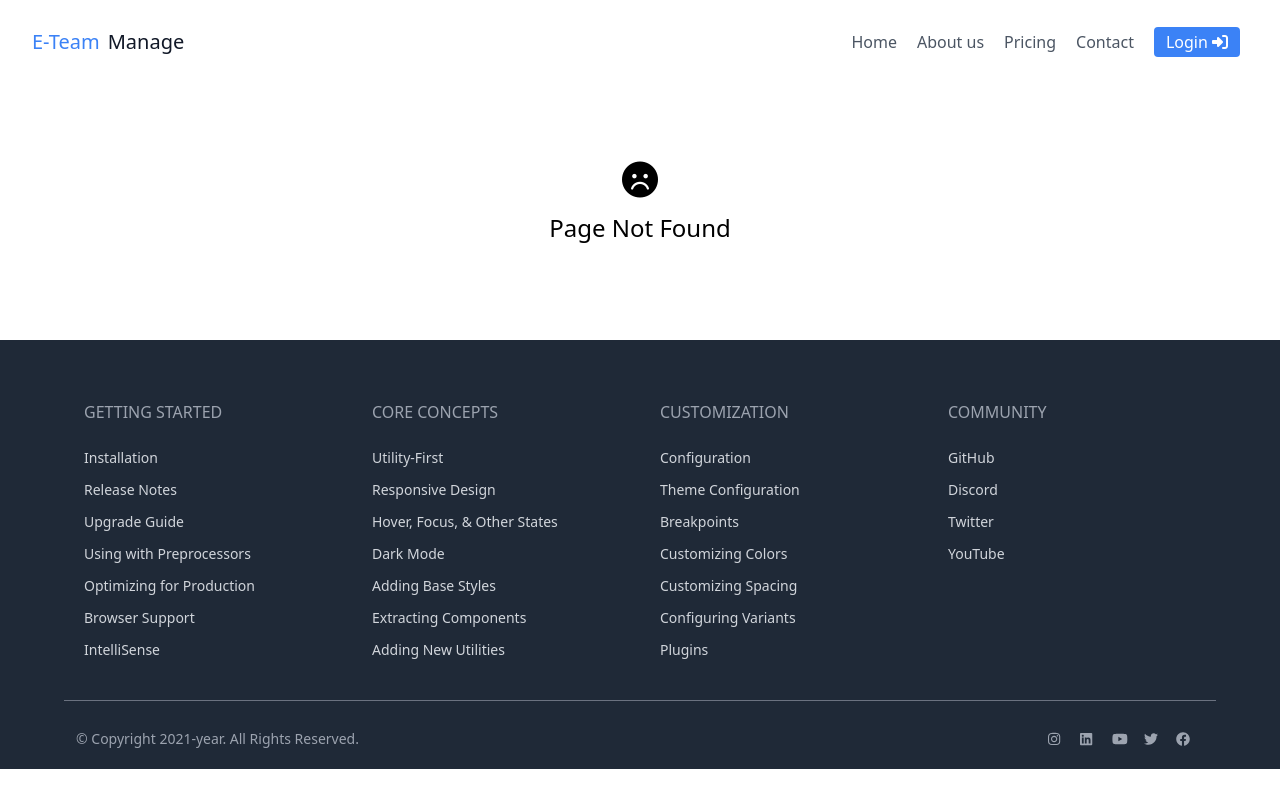
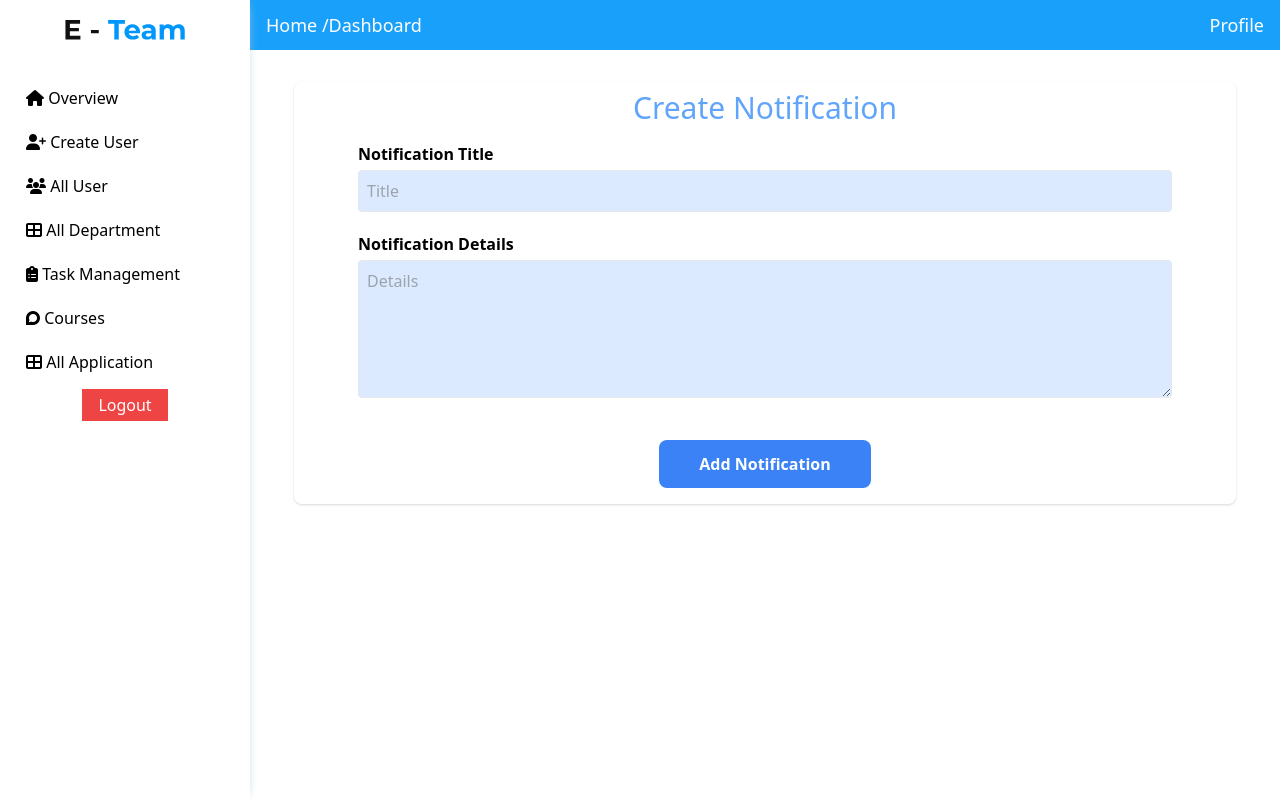
Before and after one commit to web-shoharab-pk/E-Team, a React (Create React App) app: page /create-notification in a window 1280 px wide. Built offline with nearby package versions, Linux system fonts and the light colour scheme.

Commit message:
design change on registration, login, conatact pages

```diff
--- a/package.json
+++ b/package.json
@@ -42,6 +42,7 @@
     "reactstrap": "^8.9.0",
     "slick-carousel": "^1.8.1",
     "styled-components": "^5.3.0",
+    "sweetalert": "^2.1.2",
     "tslib": "^2.3.1",
     "typescript": "^4.1.2",
     "ui-progress-circle": "^1.1.0",
@@ -80,6 +81,7 @@
     "@types/uuid": "^8.3.1",
     "autoprefixer": "^9.8.6",
     "postcss": "^7.0.36",
-    "tailwindcss": "npm:@tailwindcss/postcss7-compat@^2.2.4"
+    "tailwindcss": "npm:@tailwindcss/postcss7-compat@^2.2.4",
+    "webpack-merge": "^5.8.0"
   }
 }
--- a/src/App.tsx
+++ b/src/App.tsx
@@ -64,6 +64,7 @@ import AddTask from "./components/AllCourse/AddTask/AddTask";
 import UserManagement from "./components/UserManagement/UserManagement";
 import DepartmentManagement from "./components/DepartmentManagement/DepartmentManagement";
 import ApplicationManagement from "./components/ApplicationManagement/ApplicationManagement";
+import CreateNotification from "./components/Notifications/CreateNotification";
 
 const App = () => {
   const [userData, setUserData] = useState({
@@ -129,6 +130,11 @@ const App = () => {
             <Route path="/allIdea">
               <Dashboard>
                 <AllIdea />
+              </Dashboard>
+            </Route>
+            <Route path="/create-notification">
+              <Dashboard>
+                <CreateNotification />
               </Dashboard>
             </Route>
             <PrivateRoute path="/all-courses">
--- a/src/components/Authentication/LoginCompany/LoginCompany.tsx
+++ b/src/components/Authentication/LoginCompany/LoginCompany.tsx
@@ -1,69 +1,85 @@
-import React, { useState, useContext } from 'react';
-import { Link, Redirect, useHistory, useLocation } from 'react-router-dom';
-import { UserDataContext } from '../../../Contexts/UserDataContext';
-import { db, loginComapny, saveToLS } from '../loginmanager';
+import React, { useState, useContext } from "react";
+import { Link, Redirect, useHistory, useLocation } from "react-router-dom";
+import { UserDataContext } from "../../../Contexts/UserDataContext";
+import { db, loginComapny, saveToLS } from "../loginmanager";
 
 const LoginCompany = () => {
   const { userData, setUserData } = useContext(UserDataContext);
-    const [email, setEmail] = useState('');
-    const [password, setPassword] = useState('');
-    const [errorMessage, setErrorMessage] = useState({ error: false, message: '' });
+  const [email, setEmail] = useState("");
+  const [password, setPassword] = useState("");
+  const [errorMessage, setErrorMessage] = useState({
+    error: false,
+    message: "",
+  });
 
   const history = useHistory();
   const location = useLocation();
-    let { from }:any = location.state || { from: { pathname: "/" } };
+  let { from }: any = location.state || { from: { pathname: "/" } };
 
   const handleOnChange = (event: any) => {
     const target = event.target;
-        const emailRegEx = /^[a-zA-Z0-9._]{3,}[@]{1}[a-zA-Z]{3,}[.]{1}[a-zA-Z.]{2,6}$/;
+    const emailRegEx =
+      /^[a-zA-Z0-9._]{3,}[@]{1}[a-zA-Z]{3,}[.]{1}[a-zA-Z.]{2,6}$/;
 
     // For removing error
     setErrorMessage({ error: false, message: "" });
 
     // For email state update
-        if (target.name === "email" &&
-            target.value !== '' &&
-            emailRegEx.test(target.value)) {
-            setEmail(target.value)
-        }
-        else if (target.name === "email" &&
-            !emailRegEx.test(target.value)) {
+    if (
+      target.name === "email" &&
+      target.value !== "" &&
+      emailRegEx.test(target.value)
+    ) {
+      setEmail(target.value);
+    } else if (target.name === "email" && !emailRegEx.test(target.value)) {
       setErrorMessage({ error: true, message: "Invaid Email Address" });
-            setEmail('')
+      setEmail("");
     }
 
     // For password state update
-        if (target.name === "password" &&
-            target.value !== '' &&
-            target.value.length >= 8) {
-            setPassword(target.value)
-        } else if (target.name === "password" &&
-            target.value.length <= 8) {
-            setErrorMessage({ error: true, message: "Password must be at least 8 character!" });
-            setPassword("")
+    if (
+      target.name === "password" &&
+      target.value !== "" &&
+      target.value.length >= 8
+    ) {
+      setPassword(target.value);
+    } else if (target.name === "password" && target.value.length <= 8) {
+      setErrorMessage({
+        error: true,
+        message: "Password must be at least 8 character!",
+      });
+      setPassword("");
     }
-    }
+  };
 
   // company data
   const getCompanyInfo = (companyId: string) => {
-        return db.collection('companies').doc(companyId).get().then((info) => {
-            return info.data()
+    return db
+      .collection("companies")
+      .doc(companyId)
+      .get()
+      .then((info) => {
+        return info.data();
       })
       .catch((error) => {
         console.log(error);
-
-            })
-    }
+      });
+  };
 
   const handleCompanyLogin = () => {
     if (email && password) {
-            loginComapny(email, password)
-                .then((data: any) => {
+      loginComapny(email, password).then((data: any) => {
         if (!data.message) {
           // For getting data form database
-                        db.collection('users').doc(data?.id).get().then(user => {
+          db.collection("users")
+            .doc(data?.id)
+            .get()
+            .then((user) => {
               if (!user?.exists) {
-                                setErrorMessage({ error: true, message: 'No active user registered with this email address!' })
+                setErrorMessage({
+                  error: true,
+                  message: "No active user registered with this email address!",
+                });
               } else {
                 const userInfo = user.data();
                 getCompanyInfo(userInfo?.co_id).then((companyInfo) => {
@@ -76,80 +92,101 @@ const LoginCompany = () => {
                     email: userInfo?.email,
                     role: userInfo?.role,
                     created_at: userInfo?.created_at,
-                                        updated_at: userInfo?.updated_at
-                                    }
+                    updated_at: userInfo?.updated_at,
+                  };
                   console.log(companyInfo);
                   console.log(newObj);
 
                   setUserData(newObj);
-                                    saveToLS('token', { user: newObj });
-                                    setErrorMessage({ error: false, message: '' })
+                  saveToLS("token", { user: newObj });
+                  setErrorMessage({ error: false, message: "" });
                   history.replace(from);
-                                })
+                });
               }
             });
         } else {
-                        setErrorMessage({ error: true, message: data.message })
+          setErrorMessage({ error: true, message: data.message });
         }
-                })
-
+      });
     } else {
-            setErrorMessage({ error: true, message: "Email or password field must not be empty or invalid format!" })
+      setErrorMessage({
+        error: true,
+        message: "Email or password field must not be empty or invalid format!",
+      });
     }
-    }
+  };
 
   return (
     <section className="text-gray-600 body-font relative">
       {
         // for redirect if the user already loggedin
-                userData?.isSignedIn &&
-                <Redirect to={from} />
+        userData?.isSignedIn && <Redirect to={from} />
       }
       <div className="container px-5 py-12 mx-auto">
+        <div className="shadow max-w-2xl mx-auto pt-4 hover:shadow-xl">
           <div className="login-switch mb-8 text-center">
             <div className="inline-block border border-blue-500 rounded-full">
-                        <Link to="/registration" className="inline-block border border-blue-500 text-white bg-blue-500 text-xl py-2 px-5 rounded-full">Registration</Link>
-                        <span className="inline-block text-blue-500 text-xl py-2 px-3">Login</span>
+              <Link
+                to="/registration"
+                className="inline-block border border-blue-500 text-white bg-blue-500 text-xl py-2 px-5 rounded-full"
+              >
+                Registration
+              </Link>
+              <span className="inline-block text-blue-500 text-xl py-2 px-3">
+                Login
+              </span>
             </div>
           </div>
           <div className="flex flex-col text-center w-full mb-3">
-                    <h1 className="sm:text-3xl text-2xl font-medium title-font mb-4 text-gray-900">Login to company dashboard</h1>
+            <h1 className="sm:text-3xl text-2xl font-medium title-font mb-4 text-gray-900">
+              Login to company dashboard
+            </h1>
           </div>
           <div className="lg:w-1/2 md:w-2/3 mx-auto">
-
             <div className="flex flex-wrap -m-2 mb-3">
-                        {
-                            errorMessage.error &&
-                            <p className="text-red-600 p-3 bg-red-200 text-bold w-full ">{errorMessage.message}</p>
-                        }
+              {errorMessage.error && (
+                <p className="text-red-600 p-3 bg-red-200 text-bold w-full ">
+                  {errorMessage.message}
+                </p>
+              )}
             </div>
           </div>
           <div className="lg:w-1/2 md:w-2/3 mx-auto">
             <div className="flex flex-wrap -m-2">
               <div className="p-2 w-full">
                 <div className="relative">
-                                <label className="leading-7 text-sm text-gray-600">Email Address</label>
+                  <label className="leading-7 text-sm text-gray-600">
+                    Email Address
+                  </label>
                   <input
                     type="text"
                     name="email"
                     onChange={handleOnChange}
-                                    className="w-full bg-gray-100 bg-opacity-50 rounded border border-gray-300 focus:border-indigo-500 focus:bg-white focus:ring-2 focus:ring-indigo-200 text-base outline-none text-gray-700 py-1 px-3 leading-8 transition-colors duration-200 ease-in-out" />
+                    className="w-full bg-gray-100 bg-opacity-50 rounded border border-gray-300 focus:border-indigo-500 focus:bg-white focus:ring-2 focus:ring-indigo-200 text-base outline-none text-gray-700 py-1 px-3 leading-8 transition-colors duration-200 ease-in-out"
+                  />
                 </div>
               </div>
               <div className="p-2 w-full">
                 <div className="relative">
-                                <label className="leading-7 text-sm text-gray-600">Password</label>
+                  <label className="leading-7 text-sm text-gray-600">
+                    Password
+                  </label>
                   <input
                     type="password"
                     name="password"
                     onChange={handleOnChange}
-                                    className="w-full bg-gray-100 bg-opacity-50 rounded border border-gray-300 focus:border-indigo-500 focus:bg-white focus:ring-2 focus:ring-indigo-200 text-base outline-none text-gray-700 py-1 px-3 leading-8 transition-colors duration-200 ease-in-out" />
+                    className="w-full bg-gray-100 bg-opacity-50 rounded border border-gray-300 focus:border-indigo-500 focus:bg-white focus:ring-2 focus:ring-indigo-200 text-base outline-none text-gray-700 py-1 px-3 leading-8 transition-colors duration-200 ease-in-out"
+                  />
                 </div>
               </div>
               <div className="p-2 w-full">
                 <button
                   onClick={handleCompanyLogin}
-                                className="flex mx-auto text-white bg-blue-500 border-0 py-2 px-8 focus:outline-none hover:bg-blue-600 rounded text-lg">Login</button>
+                  className="flex mx-auto text-white bg-blue-500 border-0 py-2 px-8 focus:outline-none transition delay-150 hover:bg-blue-600 rounded text-lg"
+                >
+                  Login
+                </button>
+              </div>
             </div>
           </div>
         </div>
--- a/src/components/Authentication/RegisterCompany/RegisterCompany.tsx
+++ b/src/components/Authentication/RegisterCompany/RegisterCompany.tsx
@@ -59,6 +59,7 @@ const RegisterCompany = () => {
     return (
         <section className="text-gray-600 body-font relative">
             <div className="container px-5 py-12 mx-auto">
+                <div className="shadow max-w-2xl mx-auto pt-4 hover:shadow-xl">
                 <div className="login-switch mb-8 text-center">
                     <div className="inline-block border border-blue-500 rounded-full">
                         <span className="inline-block text-blue-500 text-xl py-2 px-3">Register</span>
@@ -146,7 +147,7 @@ const RegisterCompany = () => {
                             </div>
                             <div className="p-2 w-full md:w-1/2">
                                 <div className="relative">
-                                    <label className="leading-7 text-sm text-gray-600">Re-Type Password Password</label>
+                                    <label className="leading-7 text-sm text-gray-600">Re-Type Password</label>
                                     <input
                                         type="password"
                                         name="re_password"
@@ -160,10 +161,11 @@ const RegisterCompany = () => {
                             <div className="p-2 w-full">
                                 <button
                                     onClick={handleCompanyRegister}
-                                    className="flex mx-auto text-white bg-blue-500 border-0 py-2 px-8 focus:outline-none hover:bg-blue-600 rounded text-lg">Register</button>
+                                    className="flex mx-auto text-white bg-blue-500 border-0 py-2 px-8 focus:outline-none transition delay-150 hover:bg-blue-600 rounded text-lg">Register</button>
                             </div>
                         </div>
                     }
+                </div>
                 </div>
             </div>
         </section>
--- a/src/components/Home/SingleChatBoard/SingleChatBoard.tsx
+++ b/src/components/Home/SingleChatBoard/SingleChatBoard.tsx
@@ -36,7 +36,7 @@ const SingleChatBoard = ({handleChatList}: IProps) : JSX.Element => {
                     </div>
 
                     <div>
-                        <h3 className="text-lg font-bold">Digital Marketing Teem Chat</h3>
+                        <h3 className="text-lg font-bold">Digital Marketing Team Chat</h3>
                         <p className="text-xs">Active Now</p>
                     </div>
                 </div>
@@ -63,7 +63,7 @@ const SingleChatBoard = ({handleChatList}: IProps) : JSX.Element => {
                     {messages.map(({ user_id, text, id }:any) => (
                         <div>
                             <div key={id} className={`my-2 msg ${user_id === userData?.id ? 'text-right ml-auto' : 'mr-auto text-left'}`}>
-                                <div className="mr-5 mt-7 inline rounded-full h-8 px-1.5 border border-black text-lg">
+                                <div className="mr-5 mt-7 inline rounded-full h-8 w-8 px-1.5 border border-black text-lg">
                                         <FontAwesomeIcon icon={faUser} />
                                 </div>
                                 <p className="inline-block bg-gray-300 py-2 px-4 rounded-sm">{text}</p>
--- a/src/components/MainHome/Navbar/Navbar.tsx
+++ b/src/components/MainHome/Navbar/Navbar.tsx
@@ -3,10 +3,8 @@ import { Link } from "react-router-dom";
 import { getDataFromLS } from "../../Authentication/loginmanager";
 import "./Navbar.css";
 
-
-
 const Navbar = () => {
-  const [userType, setUserType] = useState('')
+  const [userType, setUserType] = useState("");
   const [showMenu, setShowMenu] = useState(false);
   if (showMenu) {
     document.getElementById("navbar-nav")?.classList.add("active");
@@ -16,9 +14,8 @@ const Navbar = () => {
 
   // for checking user
   useEffect(() => {
-    checkIsLoginUser('token')
+    checkIsLoginUser("token");
   }, []);
-
 
   // For checking that the user has already logged in or not
   const checkIsLoginUser = (token: string) => {
@@ -29,8 +26,7 @@ const Navbar = () => {
     if (data?.admin) {
       setUserType("system-user");
     }
-  }
-
+  };
 
   return (
     <header className="text-gray-600 body-font">
@@ -53,39 +49,54 @@ const Navbar = () => {
           )}
         </button>
         <nav className="navbar-nav" id="navbar-nav">
-          <Link to="/" className="md:mr-5 hover:text-gray-900 nav-item">
+          <Link
+            to="/"
+            className="md:mr-5 transition delay-150 hover:text-blue-400 nav-item"
+          >
             Home
           </Link>
-          <Link to="/ourTeam" className="md:mr-5 hover:text-gray-900 nav-item">
+          <Link
+            to="/ourTeam"
+            className="md:mr-5 transition delay-150 hover:text-blue-400 nav-item"
+          >
             About us
           </Link>
-          <Link to="/pricing" className="md:mr-5 hover:text-gray-900 nav-item">
+          <Link
+            to="/pricing"
+            className="md:mr-5 transition delay-150 hover:text-blue-400 nav-item"
+          >
             Pricing
           </Link>
-          <Link to="/contact" className="md:mr-5 hover:text-gray-900 nav-item">
+          <Link
+            to="/contact"
+            className="md:mr-5 transition delay-150 hover:text-blue-400 nav-item"
+          >
             Contact
           </Link>
-          {
-            userType === '' &&
+          {userType === "" && (
             <Link
               to="/login"
               className="md:mr-5 text-white bg-blue-500 border-0 py-1 px-3 focus:outline-none hover:bg-blue-700 rounded text-base mt-4 md:mt-0 nav-item mb-3"
             >
               Login <i className="fas fa-sign-in-alt"></i>
             </Link>
-          }
-          {
-            userType === 'company-user' &&
-            <Link to="/home" className="md:mr-5 text-white bg-blue-500 border-0 py-1 px-3 focus:outline-none hover:bg-blue-700 rounded text-base mt-4 md:mt-0 nav-item mb-3">
+          )}
+          {userType === "company-user" && (
+            <Link
+              to="/home"
+              className="md:mr-5 text-white bg-blue-500 border-0 py-1 px-3 focus:outline-none hover:bg-blue-700 rounded text-base mt-4 md:mt-0 nav-item mb-3"
+            >
               Dashboard
             </Link>
-          }
-          {
-            userType === 'system-user' &&
-            <Link to="/system-admin/" className="md:mr-5 text-white bg-blue-500 border-0 py-1 px-3 focus:outline-none hover:bg-blue-700 rounded text-base mt-4 md:mt-0 nav-item mb-3">
+          )}
+          {userType === "system-user" && (
+            <Link
+              to="/system-admin/"
+              className="md:mr-5 text-white bg-blue-500 border-0 py-1 px-3 focus:outline-none hover:bg-blue-700 rounded text-base mt-4 md:mt-0 nav-item mb-3"
+            >
               Dashboard
             </Link>
-          }
+          )}
         </nav>
       </div>
     </header>
--- /dev/null
+++ b/src/components/Notifications/CreateNotification.tsx
@@ -0,0 +1,88 @@
+import React, { useContext } from "react";
+import { useState } from "react";
+import { UserDataContext } from "../../Contexts/UserDataContext";
+import { db } from "../CreateCourseTask/CreateCourseTask";
+import swal from "sweetalert";
+
+const CreateNotification = () => {
+  const { userData, setUserData } = useContext(UserDataContext);
+  const [notification, setNotification] = useState({
+    title: "",
+    details: "",
+  });
+
+  const handleOnChange = (e: any) => {
+    setNotification({ ...notification, [e.target.name]: e.target.value });
+  };
+  console.log(notification);
+  const handleSubmit = (e: any) => {
+    e.preventDefault();
+    const { title, details } = notification;
+    if (title && details) {
+      db.collection("notifications")
+        .add({
+          co_id: userData.co_id,
+          title,
+          details,
+        })
+        .then((data) => {
+            e.target.reset()
+          swal("Good job!", "Notification Successfully added", "success");
+        });
+    } else {
+      swal("Sorry!", "All filled must be filled up", "error");
+    }
+  };
+  return (
+    <div className="shadow lg:mx-7 mt-4 px-2 lg:px-16 pt-2 rounded-lg">
+      <h2 className="text-center text-2xl text-blue-400 lg:text-3xl font-medium">
+        Create Notification
+      </h2>
+
+      <form onSubmit={handleSubmit} action="" className="form mt-4">
+        <div className="mb-5 lg:space-x-16 w-full">
+          <div className="mb-5">
+            <label className="text-base lg:font-semibold" htmlFor="">
+              Notification Title
+            </label>
+            <br />
+            <input
+              onChange={handleOnChange}
+              className="border bg-blue-100 rounded mt-1 p-2 w-full"
+              name="title"
+              placeholder="Title"
+            />
+          </div>
+        </div>
+
+        <div className="mb-5 lg:space-x-16 w-full">
+          <div className="mb-5">
+            <label className="text-base lg:font-semibold" htmlFor="">
+              Notification Details
+            </label>
+            <br />
+            <textarea
+              onChange={handleOnChange}
+              className="border bg-blue-100 rounded p-2 mt-1 w-full"
+              name="details"
+              cols={30}
+              rows={5}
+              placeholder="Details"
+            ></textarea>
+          </div>
+        </div>
+
+        <div className="text-center">
+          <input
+            // onClick={handleSubmit}
+            type="submit"
+            className="cursor-pointer my-4 bg-blue-500 hover:bg-blue-600 text-white font-semibold py-2 lg:py-3 px-5 lg:px-10 rounded-lg"
+            value="Add Notification"
+          />
+        </div>
+      </form>
+    </div>
+  );
+};
+
+export default CreateNotification;
--- a/src/components/ShareIdea/ShareIdea.tsx
+++ b/src/components/ShareIdea/ShareIdea.tsx
@@ -4,6 +4,7 @@ import { useState } from "react";
 import { isConstructorDeclaration } from "typescript";
 import { UserDataContext } from "../../Contexts/UserDataContext";
 import db from "../Firebase/Firebase";
+import swal from "sweetalert";
 
 const ShareIdea = () => {
   const { userData, setUserData } = useContext(UserDataContext);
@@ -35,10 +36,10 @@ const ShareIdea = () => {
         })
         .then((data) => {
           //   e.target.reset();
-          alert("Idea successfully added");
+          swal("Good job!", "Idea Successfully added", "success");
         });
     } else {
-      alert("All filled must be filled up");
+      swal("Sorry!", "All filled must be filled up", "error");
     }
   };
   return (
```
Also changed, not shown: src/components/Contact/Contact.tsx (+10 -8 lines), src/components/OurTeam/OurTeam.tsx (+18 -5 lines), src/components/PricingCard/PricingCard.tsx (+20 -11 lines), 2 other files (tests, documents, lock files or other folders). Lines whose indentation alone changed are shown as unchanged.
